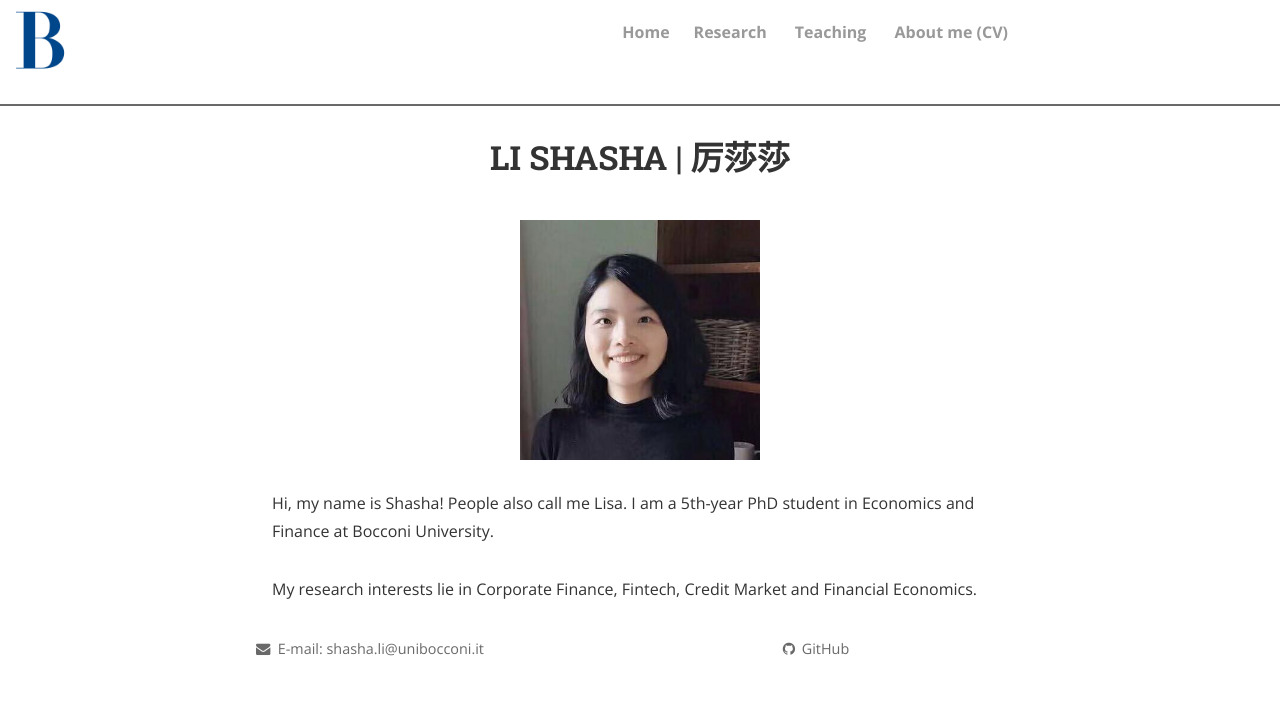
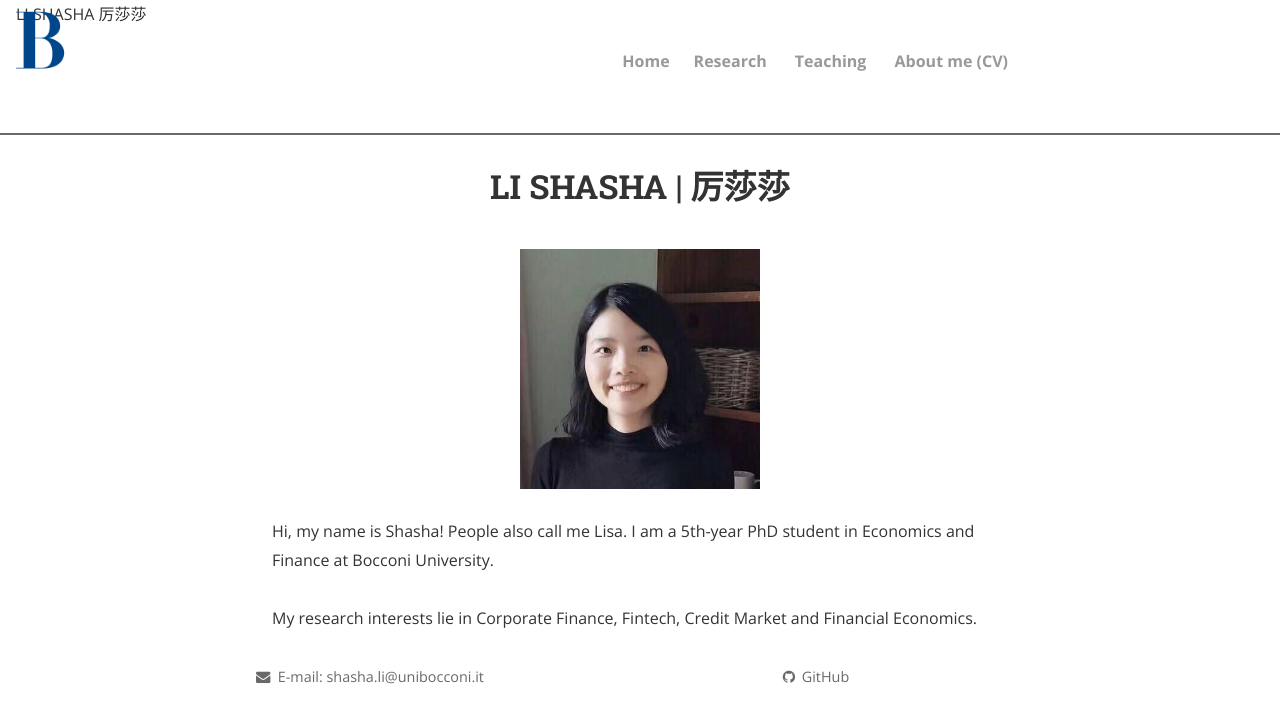
Before and after one commit to shasha-li/shasha-li.github.io, a Jekyll site: the page built from index.html, in a window 1280 px wide. Shown: the top 723 px of the page. Built offline with Jekyll 4.4.1, drawn with Linux system fonts in a browser that asks for light colours; nearby versions of some CDN libraries; the list of posts is cut into pages by our own code; comment, search, counter and statistics services are not loaded; a style sheet for code colours, icons or effects is not loaded.

Commit message:
Update header.html

```diff
--- a/_includes/header.html
+++ b/_includes/header.html
@@ -1,5 +1,5 @@
 <header class="navigation" role="banner">
-  <img class="topleft" width="80" height="80" src="https://shasha-li.github.io/content/B_logo.png" alt="LI SHASHA 厉莎莎">
+  <div><img class="topleft" width="80" height="80" src="https://shasha-li.github.io/content/B_logo.png" alt="B">LI SHASHA 厉莎莎</div>
   <div class="navigation-wrapper">
     <a href="javascript:void(0)" class="navigation-menu-button" id="js-mobile-menu">
       <i class="fa fa-bars"></i>
```
